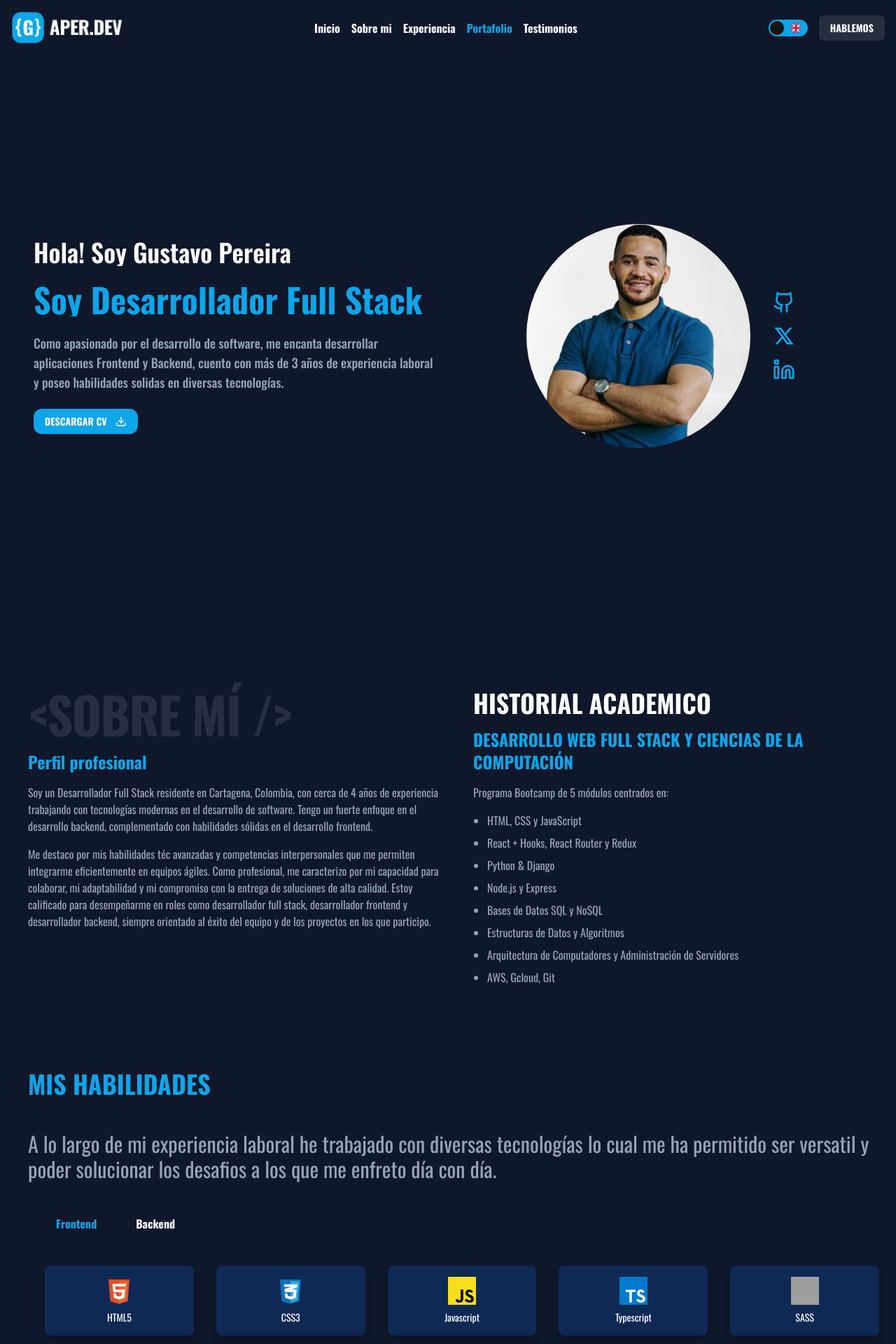
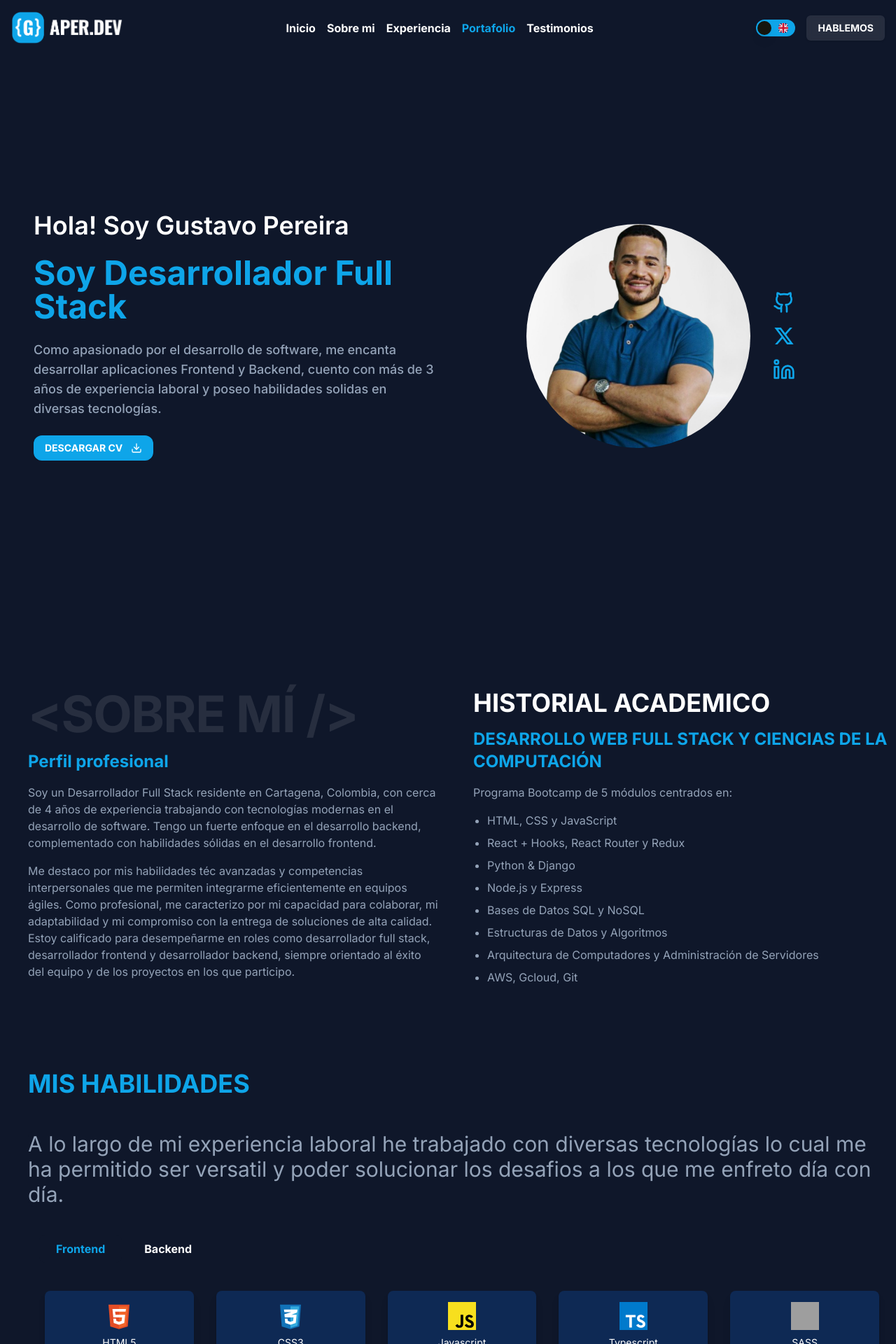
Before and after one commit to GAPV-Coder/my-landing-page, a React (Vite) app: page / in a window 1280 px wide. Shown: the top 1920 px of the page at 70% size. Built offline with nearby package versions, Linux system fonts and the light colour scheme; grey boxes are pictures that could not be loaded.

Commit message:
Update font in the application

```diff
--- a/src/index.css
+++ b/src/index.css
@@ -1,4 +1,4 @@
-@import url('https://fonts.googleapis.com/css2?family=Oswald:wght@200..700&display=swap');
+@import url('https://fonts.googleapis.com/css2?family=Inter:ital,opsz,wght@0,14..32,100..900;1,14..32,100..900&display=swap');
 @tailwind base;
 @tailwind components;
 @tailwind utilities;
@@ -68,43 +68,43 @@
     }
 }
 
-.oswald-extraLight {
-    font-family: 'Oswald', sans-serif;
+.inter-extraLight {
+    font-family: 'Inter', sans-serif;
     font-optical-sizing: auto;
     font-weight: 200;
     font-style: normal;
 }
 
-.oswald-light {
-    font-family: 'Oswald', sans-serif;
+.inter-light {
+    font-family: 'Inter', sans-serif;
     font-optical-sizing: auto;
     font-weight: 300;
     font-style: normal;
 }
 
-.oswald-regular {
-    font-family: 'Oswald', sans-serif;
+.inter-regular {
+    font-family: 'Inter', sans-serif;
     font-optical-sizing: auto;
     font-weight: 400;
     font-style: normal;
 }
 
-.oswald-medium {
-    font-family: 'Oswald', sans-serif;
+.inter-medium {
+    font-family: 'Inter', sans-serif;
     font-optical-sizing: auto;
     font-weight: 500;
     font-style: normal;
 }
 
-.oswald-semiBold {
-    font-family: 'Oswald', sans-serif;
+.inter-semiBold {
+    font-family: 'Inter', sans-serif;
     font-optical-sizing: auto;
     font-weight: 600;
     font-style: normal;
 }
 
-.oswald-bold {
-    font-family: 'Oswald', sans-serif;
+.inter-bold {
+    font-family: 'Inter', sans-serif;
     font-optical-sizing: auto;
     font-weight: 700;
     font-style: normal;
--- a/src/presentation/components/AboutMe.tsx
+++ b/src/presentation/components/AboutMe.tsx
@@ -101,13 +101,13 @@ const AboutMe = () => {
                     {/* Left column */}
                     <div className="space-y-4">
                         <BlurIn
-                            className="text-2xl md:text-3xl lg:text-6xl xl:text-7xl 2xl:text-8xl oswald-bold text-white/20 lg:text-white/10 text-start"
+                            className="text-2xl md:text-3xl lg:text-6xl xl:text-7xl 2xl:text-8xl inter-bold text-white/20 lg:text-white/10 text-start"
                             word={t('<SOBRE MÍ />')}
                         />
-                        <h3 className="text-xl md:text-2xl text-titleColor oswald-bold">
+                        <h3 className="text-xl md:text-2xl text-titleColor inter-bold">
                             {t('Perfil profesional')}
                         </h3>
-                        <div className="h-[400px] md:h-[500px] overflow-y-auto pr-4 text-mutedTextColor space-y-4 oswald-regular">
+                        <div className="h-[400px] md:h-[500px] overflow-y-auto pr-4 text-mutedTextColor space-y-4 inter-regular">
                             <p>
                                 {t(
                                     'Soy un Desarrollador Full Stack residente en Cartagena, Colombia, con cerca de 4 años de experiencia trabajando con tecnologías modernas en el desarrollo de software. Tengo un fuerte enfoque en el desarrollo backend, complementado con habilidades sólidas en el desarrollo frontend.',
@@ -123,21 +123,21 @@ const AboutMe = () => {
 
                     {/* Right column */}
                     <div className="space-y-4">
-                        <h2 className="text-2xl md:text-3xl lg:text-4xl oswald-bold">
+                        <h2 className="text-2xl md:text-3xl lg:text-4xl inter-bold">
                             {t('HISTORIAL ACADEMICO')}
                         </h2>
-                        <h3 className="text-xl md:text-2xl text-titleColor oswald-bold">
+                        <h3 className="text-xl md:text-2xl text-titleColor inter-bold">
                             {t(
                                 'DESARROLLO WEB FULL STACK Y CIENCIAS DE LA COMPUTACIÓN',
                             )}
                         </h3>
-                        <div className="text-mutedTextColor oswald-regular">
+                        <div className="text-mutedTextColor inter-regular">
                             <p className="mb-4">
                                 {t(
                                     'Programa Bootcamp de 5 módulos centrados en:',
                                 )}
                             </p>
-                            <ul className="list-disc pl-5 space-y-2 oswald-regular text-mutedTextColor">
+                            <ul className="list-disc pl-5 space-y-2 inter-regular text-mutedTextColor">
                                 <li>{t('HTML, CSS y JavaScript')}</li>
                                 <li>
                                     {t('React + Hooks, React Router y Redux')}
@@ -161,13 +161,13 @@ const AboutMe = () => {
                 </div>
             </div>
             <div className="">
-                <h2 className="text-2xl md:text-3xl lg:text-4xl text-titleColor oswald-bold text-start lg:ml-10 mb-4">
+                <h2 className="text-2xl md:text-3xl lg:text-4xl text-titleColor inter-bold text-start lg:ml-10 mb-4">
                     {t('MIS HABILIDADES')}
                 </h2>
                 <div className="gap-8 lg:ml-10 h-auto">
                     <div className="mt-12">
                         <div className="flex items-center justify-center rounded-lg bg-global text-white">
-                            <p className="oswald-regular text-mutedTextColor lg:text-3xl md:text-4xl sm:text-2xl">
+                            <p className="inter-regular text-mutedTextColor lg:text-3xl md:text-4xl sm:text-2xl">
                                 {t(
                                     'A lo largo de mi experiencia laboral he trabajado con diversas tecnologías lo cual me ha permitido ser versatil y poder solucionar los desafios a los que me enfreto día con día.',
                                 )}
@@ -178,7 +178,7 @@ const AboutMe = () => {
                         <div className="flex space-x-2 mb-8">
                             <button
                                 onClick={() => setActiveStack('frontend')}
-                                className={`px-6 py-2 rounded-lg oswald-bold transition-colors ${
+                                className={`px-6 py-2 rounded-lg inter-bold transition-colors ${
                                     activeStack === 'frontend'
                                         ? 'bg-global text-titleColor'
                                         : 'text-white'
@@ -187,7 +187,7 @@ const AboutMe = () => {
                             </button>
                             <button
                                 onClick={() => setActiveStack('backend')}
-                                className={`px-6 py-2 rounded-lg oswald-bold transition-colors ${
+                                className={`px-6 py-2 rounded-lg inter-bold transition-colors ${
                                     activeStack === 'backend'
                                         ? 'bg-global text-titleColor'
                                         : 'text-white'
@@ -212,7 +212,7 @@ const AboutMe = () => {
                                             alt={`${tech.name} icon`}
                                             className="w-10 h-10 mb-2"
                                         />
-                                        <div className="text-sm oswald-regular text-white">
+                                        <div className="text-sm inter-regular text-white">
                                             {tech.name}
                                         </div>
                                     </motion.div>
--- a/src/presentation/components/Footer.tsx
+++ b/src/presentation/components/Footer.tsx
@@ -11,15 +11,15 @@ const Footer = () => {
             <div className="container mx-auto px-4">
                 <div className="flex flex-col md:flex-row justify-between lg:items-center">
                     <div>
-                        <h3 className="mb-2 text-white oswald-regular text-sm">
+                        <h3 className="mb-2 text-white inter-regular text-sm">
                             {t('Contáctame')}
                         </h3>
                         <a
                             href="mailto:gapereira@outlook.es"
-                            className="block oswald-bold text-mutedTextColor">
+                            className="block inter-bold text-mutedTextColor">
                             gapereira@outlook.es
                         </a>
-                        <p className="pt-4 oswald-extraLight text-mutedTextColor text-sm mb-4 md:mb-0">
+                        <p className="pt-4 inter-extraLight text-mutedTextColor text-sm mb-4 md:mb-0">
                             © {new Date().getFullYear()} GAPER.DEV.{' '}
                             {t('Todos los derechos reservados')}
                         </p>
--- a/src/presentation/components/Home.tsx
+++ b/src/presentation/components/Home.tsx
@@ -13,17 +13,17 @@ const Home = () => {
             <div className="max-w-7xl w-full mx-auto flex flex-col lg:flex-row items-center justify-between gap-8">
                 <div className="w-full lg:w-1/2 space-y-6">
                     <BoxReveal boxColor={'#0EA5E9'} duration={0.5}>
-                        <h2 className="text-2xl md:text-3xl lg:text-4xl oswald-semiBold text-white">
+                        <h2 className="text-2xl md:text-3xl lg:text-4xl inter-semiBold text-white">
                             {t('Hola! Soy Gustavo Pereira')}
                         </h2>
                     </BoxReveal>
                     <BoxReveal boxColor={'#0EA5E9'} duration={0.5}>
-                        <h1 className="text-3xl md:text-4xl lg:text-5xl oswald-bold text-titleColor">
+                        <h1 className="text-3xl md:text-4xl lg:text-5xl inter-bold text-titleColor">
                             {t('Soy Desarrollador Full Stack')}
                         </h1>
                     </BoxReveal>
                     <BoxReveal boxColor={'#0EA5E9'} duration={0.5}>
-                        <p className="text-sm md:text-base lg:text-lg oswald-medium text-mutedTextColor">
+                        <p className="text-sm md:text-base lg:text-lg inter-medium text-mutedTextColor">
                             {t(
                                 'Como apasionado por el desarrollo de software, me encanta desarrollar aplicaciones Frontend y Backend, cuento con más de 3 años de experiencia laboral y poseo habilidades solidas en diversas tecnologías.',
                             )}
@@ -31,7 +31,7 @@ const Home = () => {
                     </BoxReveal>
                     <BoxReveal boxColor={'#0EA5E9'} duration={0.5}>
                         <div className="z-10 flex items-center justify-center">
-                            <Button className="oswald-bold text-white bg-titleColor hover:bg-titleColor rounded-xl inline-flex items-center justify-center px-4 py-1">
+                            <Button className="inter-bold text-white bg-titleColor hover:bg-titleColor rounded-xl inline-flex items-center justify-center px-4 py-1">
                                 <span>{t('DESCARGAR CV')}</span>
                                 <Download className="text-white ml-1 w-4 h-4 transition-transform duration-300 ease-in-out" />
                             </Button>
--- a/src/presentation/components/Navbar.tsx
+++ b/src/presentation/components/Navbar.tsx
@@ -99,7 +99,7 @@ const Navbar = () => {
     }, []);
 
     return (
-        <nav className="bg-global oswald-bold p-4 sticky top-0 z-50">
+        <nav className="bg-global inter-bold p-4 sticky top-0 z-50">
             <div className="container mx-auto flex justify-between items-center">
                 {/* Logo */}
                 <button onClick={() => scrollToSection(navItems[0].id)}>
@@ -130,7 +130,7 @@ const Navbar = () => {
                                 onCheckedChange={toggleLanguage}
                                 className="relative flex items-center w-14 h-6 bg-gray-200 rounded-full">
                                 <span
-                                    className={`absolute left-1 top-1 text-xs font-bold ${
+                                    className={`absolute left-1 top-1 text-xs inter-bold ${
                                         language === 'es'
                                             ? 'text-mutedTextColor'
                                             : 'text-gray-400'
@@ -142,7 +142,7 @@ const Navbar = () => {
                                     />
                                 </span>
                                 <span
-                                    className={`absolute right-1 top-1 text-xs font-bold ${
+                                    className={`absolute right-1 top-1 text-xs inter-bold ${
                                         language === 'en'
                                             ? 'text-mutedTextColor'
                                             : 'text-gray-400'
@@ -159,7 +159,7 @@ const Navbar = () => {
                     <Button
                         // variant="secondary"
                         onClick={() => scrollToSection('contact-me')}
-                        className="bg-white/10 backdrop-blur-sm text-white hover:border hover:text-titleColor hover:border-titleColor hover:bg-global oswald-bold px-4 py-2 rounded-md transition duration-300">
+                        className="bg-white/10 backdrop-blur-sm text-white hover:border hover:text-titleColor hover:border-titleColor hover:bg-global inter-bold px-4 py-2 rounded-md transition duration-300">
                         {t(`HABLEMOS`)}
                     </Button>
                 </div>
@@ -215,7 +215,7 @@ const Navbar = () => {
                                 onCheckedChange={toggleLanguage}
                                 className="relative flex items-center w-14 h-6 bg-gray-200 rounded-full mt-6">
                                 <span
-                                    className={`absolute left-1 top-1 text-xs font-bold ${
+                                    className={`absolute left-1 top-1 text-xinter-bold ${
                                         language === 'es'
                                             ? 'text-mutedTextColor'
                                             : 'text-gray-400'
@@ -227,7 +227,7 @@ const Navbar = () => {
                                     />
                                 </span>
                                 <span
-                                    className={`absolute right-1 top-1 text-xs font-bold ${
+                                    className={`absolute right-1 top-1 inter-bold ${
                                         language === 'en'
                                             ? 'text-mutedTextColor'
                                             : 'text-gray-400'
@@ -243,7 +243,7 @@ const Navbar = () => {
                         <div className="mt-72">
                             <Button
                                 onClick={() => scrollToSection('contact-me')}
-                                className="bg-titleColor text-white text-oswald-bold w-full py-2 rounded-md">
+                                className="bg-titleColor text-white inter-bold w-full py-2 rounded-md">
                                 {t(`HABLEMOS`)}
                             </Button>
                         </div>
```
Also changed, not shown: src/presentation/components/ContactMe.tsx (+7 -7 lines), src/presentation/components/MyExprerience.tsx (+7 -7 lines), src/presentation/components/MyPortfolio.tsx (+6 -6 lines), src/presentation/components/Testimonials.tsx (+4 -4 lines).
